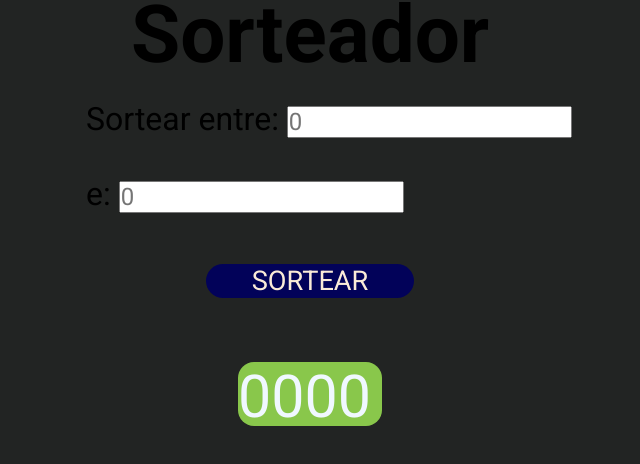
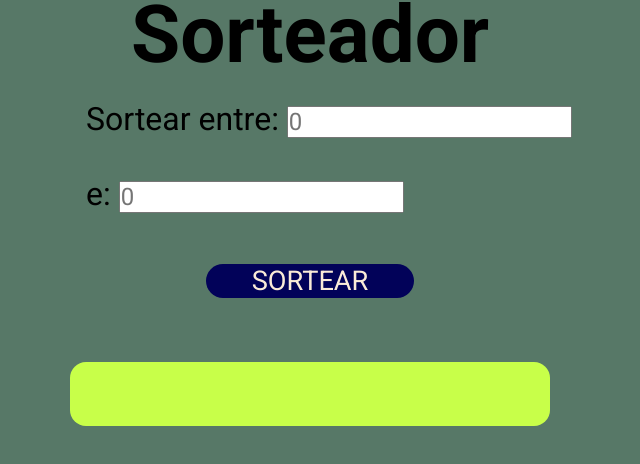
Before and after one commit to VerlaAcosta1973/sorteador, a plain HTML site: page index.html in a window 1280 px wide. Shown: the part 284-748 px from the top of the page, without its empty margins (330-970 px from the left). Drawn offline with Linux system fonts and the light colour scheme.

Commit message:
ajustado as css

```diff
--- a/index.css
+++ b/index.css
@@ -1,42 +1,42 @@
-*{
+* {
   margin: 0;
   padding: 0;
   box-sizing: border-box;
   font-family: "Roboto", sans-serif;
 }
 
-body{
-    background-color: rgb(34, 36, 35);
+body {
+  background-color: rgb(87, 120, 103);
 }
 
-header .logo{
+header .logo {
   margin: 3rem auto 0;
   display: block;
   width: 14rem;
   height: 14rem;
 }
 
-header h1{
+header h1 {
   text-align: center;
   margin-top: 0;
   font-size: 5rem;
 }
 
-main label input{
+main label input {
   margin: 1.5rem auto 1.2rem;
   display: inline-block;
   font-size: 1.5rem;
   color: rgb(1, 30, 56);
 }
 
-main label{
+main label {
   padding: 1rem;
   margin-left: 25rem;
   font-size: 2rem;
   text-align: center;
 }
 
-button{
+button {
   cursor: pointer;
   font-size: 1.7rem;
   color: antiquewhite;
@@ -49,16 +49,19 @@ button{
   display: block;
 }
 
-button:hover{
+button:hover {
   background-color: aqua;
 }
 
-.drawn-number{
+.drawn-number {
   margin: 4rem auto;
+  padding: 5px;
   border-radius: 1rem;
-    width: 9rem;
+  width: 30rem;
   height: 4rem;
-    font-size: 3.7rem;
-    background-color: rgb(137, 199, 75);
-    color: aliceblue;
+  text-align: center;
+  font-size: 2.6rem;
+  font-weight: 900;
+  background-color: rgb(200, 255, 73);
+  color: rgb(255, 0, 0);
 }
--- a/index.html
+++ b/index.html
@@ -1,19 +1,21 @@
 <!DOCTYPE html>
 <html lang="pt-BR">
   <head>
-    <meta charset="UTF-8">
-    <meta name="viewport" content="width=device-width, initial-scale=1.0">
-    <link rel="preconnect" href="https://fonts.googleapis.com">
-    <link rel="preconnect" href="https://fonts.gstatic.com" crossorigin>
-    <link href="https://fonts.googleapis.com/css2?family=Roboto:ital,wght@0,100;0,300;0,400;0,500;0,700;0,900;1,100;1,300;1,400;1,500;1,700;1,900&display=swap" rel="stylesheet">
-    <title>Sorteador</title>
-    <link rel="stylesheet" href="./index.css">
+    <meta charset="UTF-8" />
+    <meta name="viewport" content="width=device-width, initial-scale=1.0" />
+    <link rel="preconnect" href="https://fonts.googleapis.com" />
+    <link rel="preconnect" href="https://fonts.gstatic.com" crossorigin />
+    <link
+      href="https://fonts.googleapis.com/css2?family=Roboto:ital,wght@0,100;0,300;0,400;0,500;0,700;0,900;1,100;1,300;1,400;1,500;1,700;1,900&display=swap"
+      rel="stylesheet"
+    />
+    <title>Sorteador dev</title>
+    <link rel="stylesheet" href="./index.css" />
   </head>
   <body>
-
     <header>
       <div>
-            <img class="logo" src="./assets/sort 1.png" alt="dado">
+        <img class="logo" src="./assets/sort 1.png" alt="dado" />
         <h1>Sorteador</h1>
       </div>
     </header>
@@ -21,18 +23,18 @@
     <main>
       <label>
         Sortear entre:
-            <input class="input-min" type="number" placeholder="0">
+        <input class="input-min" type="number" placeholder="0" />
       </label>
 
       <label>
         e:
-            <input class="input-max" type="number" placeholder="0">
+        <input class="input-max" type="number" placeholder="0" />
       </label>
 
       <button onclick="generateNumber()">SORTEAR</button>
 
       <div class="drawn-number">
-            <p class="result">0000</p>
+        <p class="result"></p>
       </div>
     </main>
   </body>
```
Lines whose indentation alone changed are shown as unchanged.
